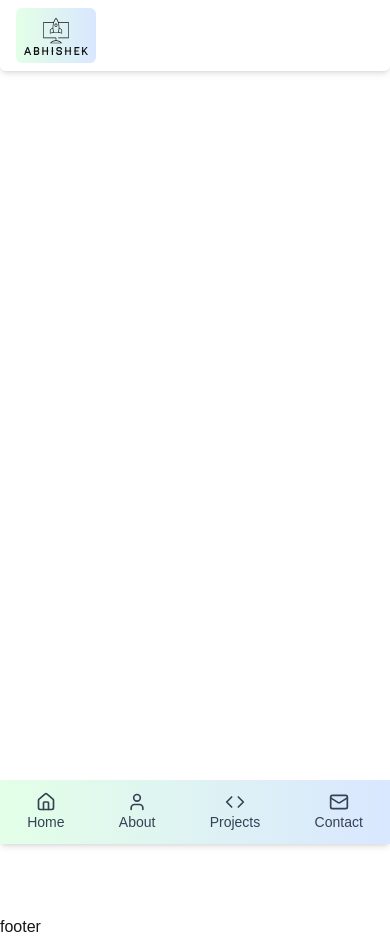
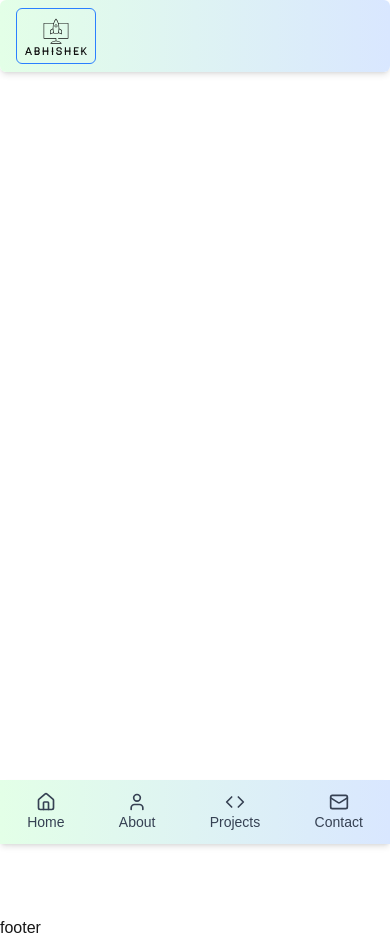
Before and after one commit to Abhishek09yadav/portfolio, a Next.js app: page / in a window 390 px wide. Built offline with nearby package versions, Linux system fonts and the light colour scheme.

Commit message:
fix: update Navbar and MobileNav components to use consistent gradient background styling

```diff
--- a/src/components/Navbar/MobileNav.jsx
+++ b/src/components/Navbar/MobileNav.jsx
@@ -14,12 +14,7 @@ const MobileNav = () => {
   ];
 
   return (
-    <footer
-      className="fixed bottom-0 left-0 w-full bg-white shadow-md md:hidden z-10 "
-      style={{
-        background: "linear-gradient(90deg, #e3ffe7 0%, #d9e7ff 100%)",
-      }}
-    >
+    <footer className="fixed bottom-0 left-0 w-full bg-white shadow-md md:hidden z-10  bg-[linear-gradient(90deg,#e3ffe7_0%,#d9e7ff_100%)] ">
       <div className="flex justify-around py-3 ">
         {footerLinks.map((value, index) => {
           return (
--- a/src/components/Navbar/Navbar.jsx
+++ b/src/components/Navbar/Navbar.jsx
@@ -21,18 +21,15 @@ const Navbar = () => {
   };
 
   return (
-    <nav className="bg-wite shadow-md top-0 z-50 rounded-md sticky">
+    <nav className="bg-wite shadow-md top-0 z-50 rounded-md sticky  bg-[linear-gradient(90deg,#e3ffe7_0%,#d9e7ff_100%)]">
       <div className="max-w-7xl mx-auto px-4 py-2  md:justify-between items-center flex flex-row">
         <Image
-          className="text-2xl p-2 rounded-md font-bold text-blue-800 cursor-pointer items-center w-20"
+          className="text-2xl p-2 border-1 border-blue-500 rounded-md  font-bold text-blue-800 cursor-pointer items-center w-20"
           onClick={() => router.push("/")}
           width={100}
           height={100}
           src="/logo.svg"
           alt="Logo"
-          style={{
-            background: "linear-gradient(90deg, #e3ffe7 0%, #d9e7ff 100%)",
-          }}
         />
         <div className="hidden md:flex space-x-6">
           {navLinks.map((value, index) => {
```
